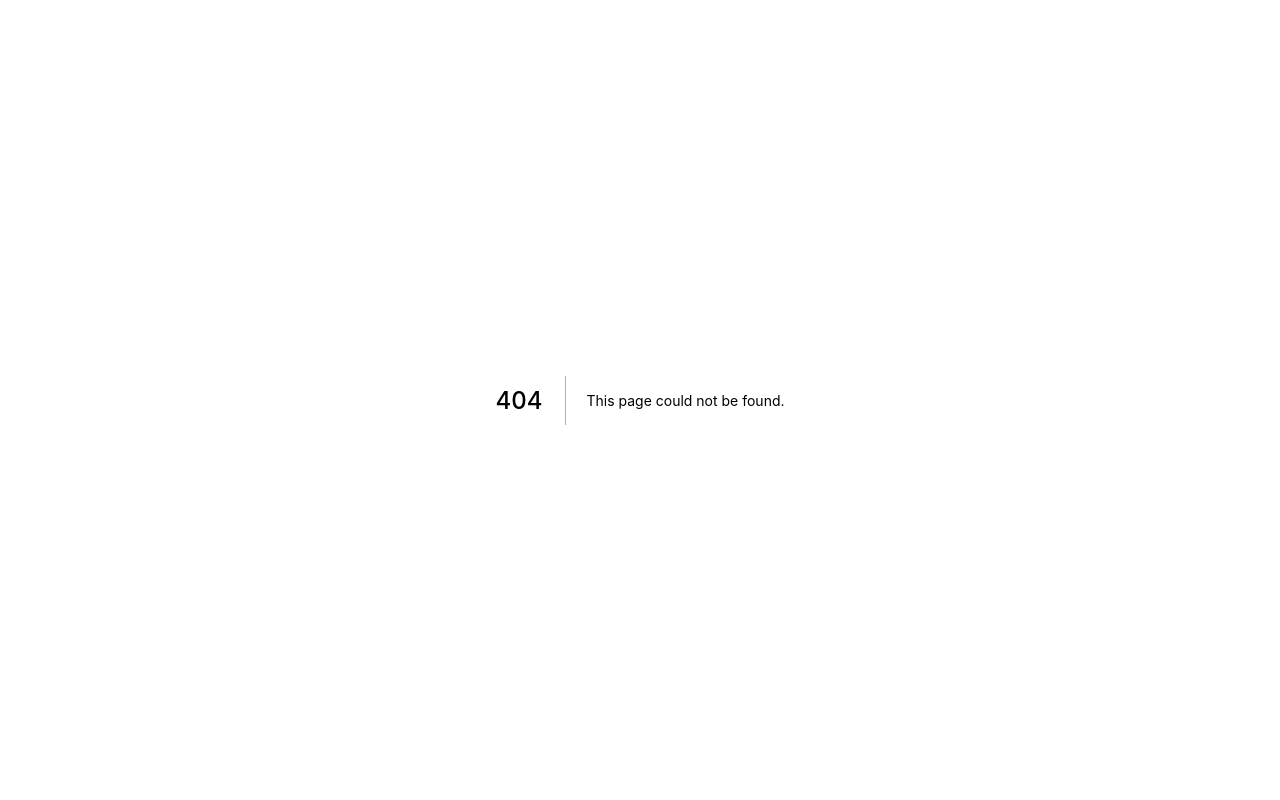
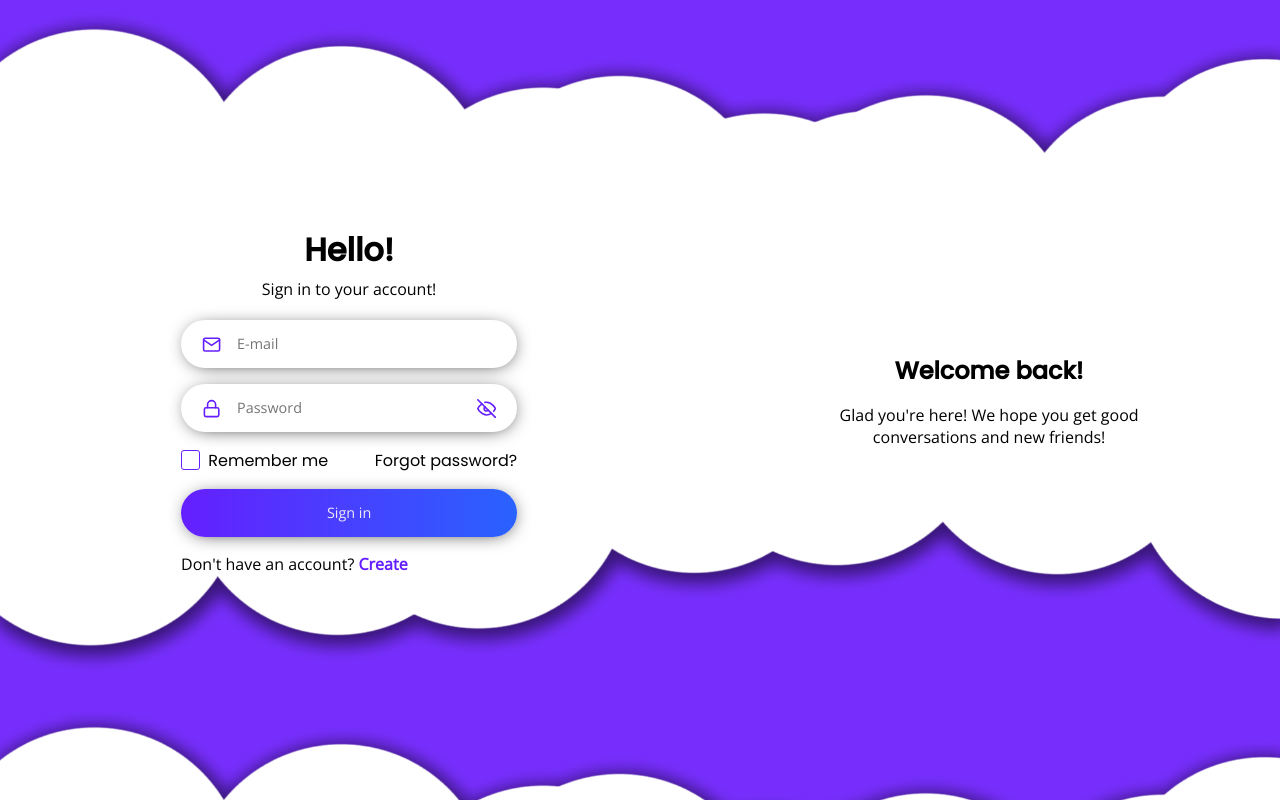
Before and after one commit to brenomacedo/hello-friend, a Next.js app: page /login in a window 1280 px wide. Before the commit this address had no page. Built offline with nearby package versions, Linux system fonts and the light colour scheme.

Commit message:
Login Screen

```diff
--- a/package.json
+++ b/package.json
@@ -20,6 +20,7 @@
     "next": "11.0.1",
     "react": "17.0.2",
     "react-dom": "17.0.2",
+    "react-icons": "^4.2.0",
     "sass": "^1.35.1"
   },
   "devDependencies": {
--- /dev/null
+++ b/src/pages/login.tsx
@@ -0,0 +1,69 @@
+import { useState } from 'react'
+import styles from '../styles/login.module.scss'
+import { FaCheck } from 'react-icons/fa'
+import { FiMail, FiLock, FiEye, FiEyeOff } from 'react-icons/fi'
+import { useCallback } from 'react'
+import Head from 'next/head'
+
+export default function Login() {
+
+    const [remember, setRemember] = useState(false)
+    const [viewPassword, setViewPassword] = useState(false)
+
+    const toggleRemember = useCallback(() => {
+        setRemember(!remember)
+    }, [remember])
+
+    const toggleViewPassword = useCallback(() => {
+        setViewPassword(!viewPassword)
+    }, [viewPassword])
+
+    return (
+        <div className={styles.container}>
+            <Head>
+                <title>Hello Friend- Login</title>
+            </Head>
+            <div className={styles.formContainer}>
+                <div className={styles.form}>
+                    <h1>Hello!</h1>
+                    <p>Sign in to your account!</p>
+                    <form>
+                        <div className={styles.inputContainer}>
+                            <FiMail className={styles.labelIcon} />
+                            <input type="text" placeholder="E-mail" />
+                        </div>
+                        <div className={styles.inputContainer}>
+                            <FiLock className={styles.labelIcon} />
+                            {viewPassword ? (
+                                <FiEye className={styles.eye} onClick={toggleViewPassword} />
+                            ) : (
+                                <FiEyeOff className={styles.eye} onClick={toggleViewPassword} />
+                            )}
+                            <input type={viewPassword ? 'text' : 'password'} placeholder="Password" />
+                        </div>
+                        <div className={styles.options}>
+                            <div className={styles.remember}>
+                                <div onClick={toggleRemember}
+                                    className={`${styles.checkbox} ${remember && styles.active}`}>
+                                    <FaCheck className={styles.checkIcon} />
+                                </div>
+                                <span>Remember me</span>
+                            </div>
+                            <div className={styles.forgotPassword}>
+                                <span>Forgot password?</span>
+                            </div>
+                        </div>
+                        <button className={styles.loginButton}>
+                            Sign in
+                        </button>
+                        <p>Don't have an account? <strong>Create</strong></p>
+                    </form>
+                </div>
+            </div>
+            <div className={styles.message}>
+                <h2>Welcome back!</h2>
+                <p>Glad you're here! We hope you get good conversations and new friends!</p>
+            </div>
+        </div>
+    )
+}
--- a/src/styles/globals.scss
+++ b/src/styles/globals.scss
@@ -17,6 +17,11 @@
     padding: 0;
 }
 
+input::-ms-reveal,
+    input::-ms-clear {
+    display: none;
+}
+
 @media (max-width: 1080px) {
     html {
         font-size: 93.75%;
--- /dev/null
+++ b/src/styles/login.module.scss
@@ -0,0 +1,184 @@
+.container {
+    min-height: 100vh;
+    display: flex;
+
+    background-image: url('/background.png');
+    background-size: contain;
+
+    .formContainer {
+        min-height: 100vh;
+        flex: 6;
+
+        .form {
+            min-height: 100vh;
+            display: flex;
+            flex-direction: column;
+            justify-content: center;
+            align-items: center;
+            gap: 0.25rem;
+
+            h1 {
+                font-family: var(--poppins);
+            }
+
+            p {
+                font-family: var(--open-sans);
+            }
+
+            form {
+                display: flex;
+                flex-direction: column;
+                justify-content: center;
+
+                input {
+                    outline: none;
+                    margin-top: 1rem;
+                    width: 21rem;
+                    height: 3rem;
+                    padding-left: 3.5rem;
+                    border: none;
+                    border-radius: 150px;
+                    -webkit-box-shadow: 1px 2px 19px -7px #000000;
+                    box-shadow: 1px 2px 19px -7px #000000;
+
+                    font-family: var(--open-sans);
+                    font-size: 0.9rem;
+                }
+
+                p {
+                    margin-top: 1rem;
+
+                    strong {
+                        color: var(--purple);
+                        cursor: pointer;
+                    }
+                }
+
+                .inputContainer {
+                    position: relative;
+
+                    .labelIcon {
+                        position: absolute;
+                        left: 1.3rem;
+                        top: 1.95rem;
+                        font-size: 1.2rem;
+                        color: var(--purple);
+                    }
+
+                    .eye {
+                        position: absolute;
+                        top: 1.95rem;
+                        right: 1.3rem;
+                        font-size: 1.2rem;
+                        color: var(--purple);
+                        cursor: pointer;
+                    }
+                }
+            }
+        }
+    }
+
+    .message {
+        min-height: 100vh;
+        flex: 5;
+    }
+
+}
+
+.options {
+    margin-top: 1rem;
+    display: flex;
+    justify-content: space-between;
+
+    span {
+        font-family: var(--poppins);
+    }
+
+    .remember {
+        user-select: none;
+        display: flex;
+        align-items: center;
+
+        .checkbox {
+            transition: background-color 0.1s;
+            width: 1.2rem;
+            height: 1.2rem;
+            border: 1px solid var(--purple);
+            border-radius: 3px;
+            cursor: pointer;
+            margin-right: 0.5rem;
+            display: flex;
+            justify-content: center;
+            align-items: center;
+
+            .checkIcon {
+                color: white;
+                width: 0.7rem;
+            }
+        }
+
+        .active {
+            background-color: var(--purple);
+        }
+    }
+
+    .forgotPassword {
+        cursor: pointer;
+    }
+}
+
+.loginButton {
+    margin-top: 1rem;
+    width: 21rem;
+    height: 3rem;
+    background: linear-gradient(to right, var(--purple), var(--blue-accent));
+    color: var(--lighter-purple);
+    font-family: var(--open-sans);
+    font-size: 0.9rem;
+    border: 0;
+    border-radius: 150px;
+    -webkit-box-shadow: 1px 2px 19px -7px #000000;
+    box-shadow: 1px 2px 19px -7px #000000;
+    cursor: pointer;
+}
+
+.message {
+    display: flex;
+    flex-direction: column;
+
+    min-height: 100vh;
+    align-items: center;
+    justify-content: center;
+
+    h2 {
+        font-family: var(--poppins);
+        margin-bottom: 1rem;
+    }
+
+    p {
+        max-width: 20rem;
+        font-family: var(--open-sans);
+        text-align: center;
+    }
+
+}
+
+@media (max-width: 1200px) {
+    .container {
+        background-size: cover;
+    }
+}
+
+@media (max-width: 660px) {
+    .container {
+        flex-direction: column-reverse;
+    }
+
+    .formContainer {
+        margin-bottom: 150px;
+    }
+
+    .message {
+        margin-top: 100px;
+    }
+}
```
Also changed, not shown: public/background.png, 1 other file (tests, documents, lock files or other folders).
